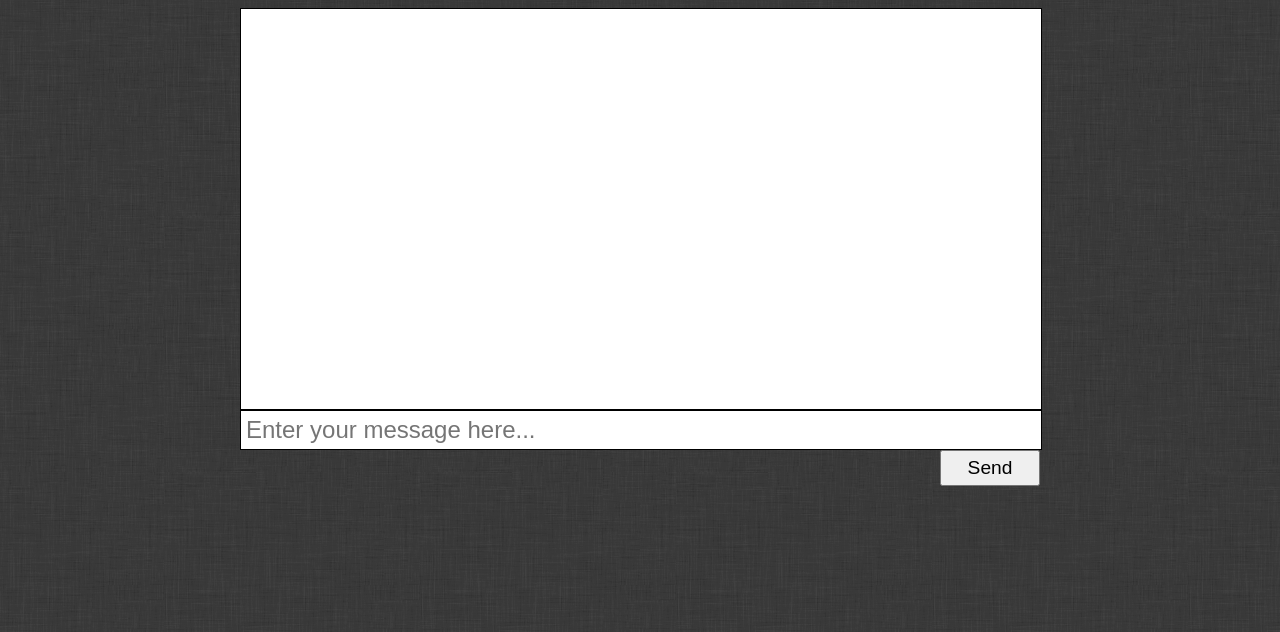
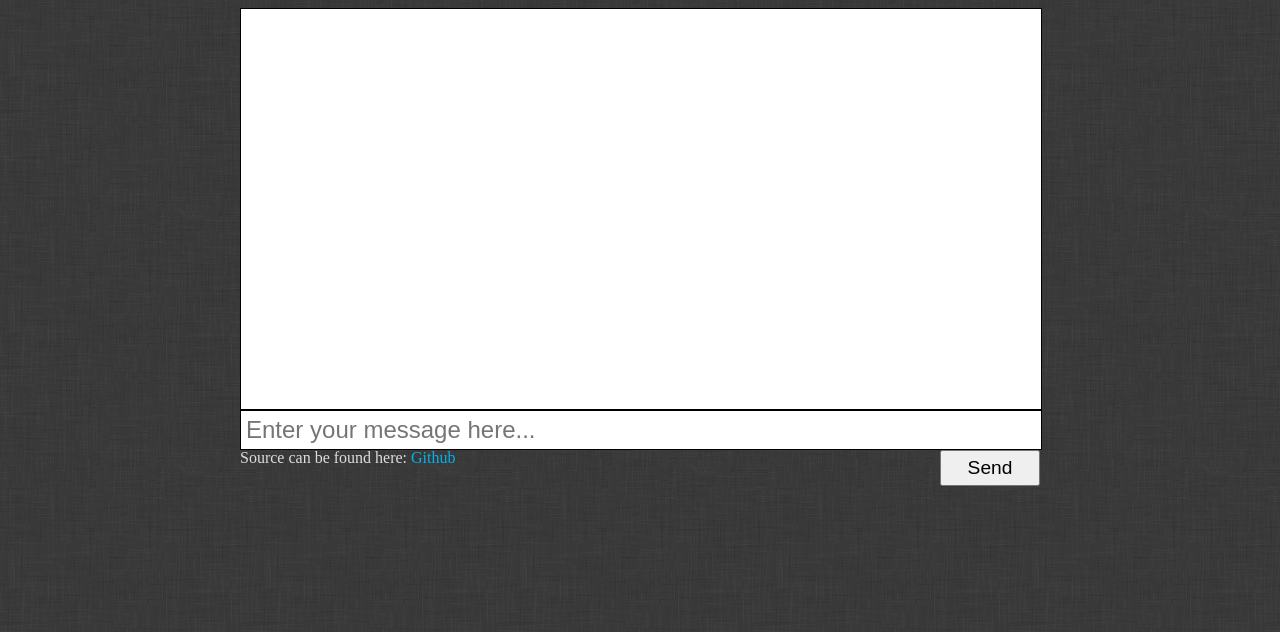
Before and after one commit to thejpanganiban/chattr, a plain HTML site: page chattr/views/index.html in a window 1280 px wide. Shown: the part 168-800 px from the top of the page. Drawn offline with Linux system fonts and the light colour scheme; no server answers.

Commit message:
Added source link

```diff
--- a/chattr/static/css/style.css
+++ b/chattr/static/css/style.css
@@ -18,6 +18,15 @@ html {
 #description {
   color: #ddd;
   text-align: center;
+}
+
+#source {
+  color: #ddd;
+}
+
+#source a {
+  text-decoration: none;
+  color: #00B2EE;
 }
 
 #chat {
--- a/chattr/views/index.html
+++ b/chattr/views/index.html
@@ -27,6 +27,8 @@
       <input type=text class=message placeholder="Enter your message here...">
       <input type=submit class=button value=Send>
     </form>
+    <p id=source>Source can be found here: <a
+      href=https://github.com/jpanganiban/chattr>Github</a></p>
   </div>
 </body>
 
```
